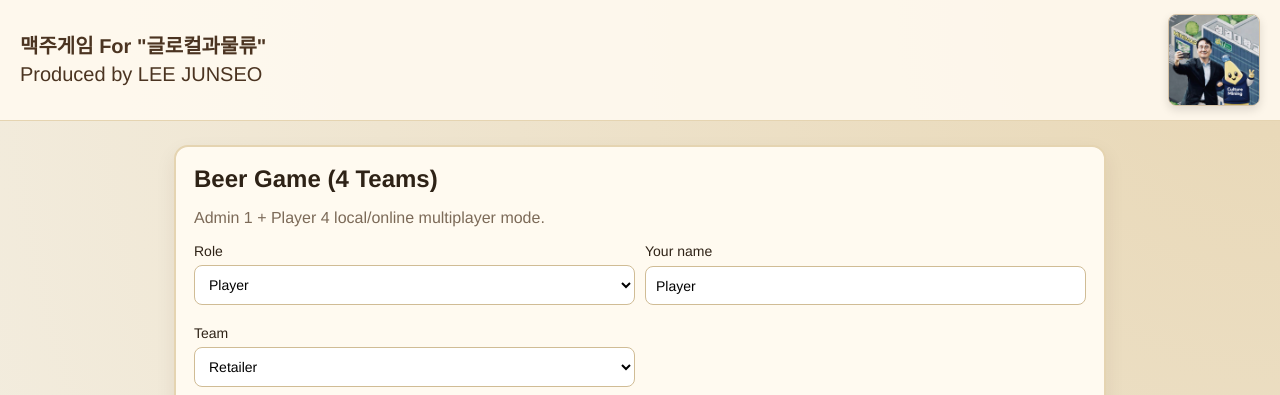
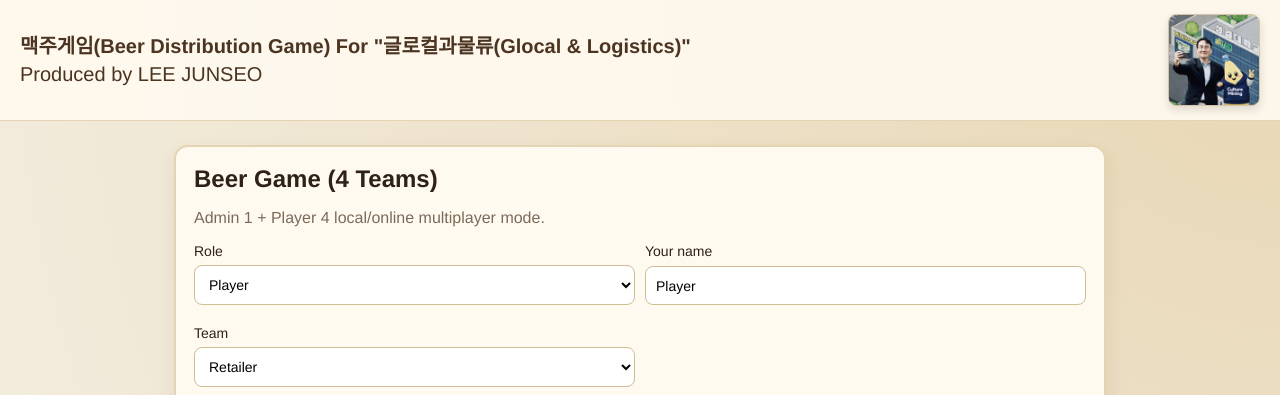
Before and after one commit to korjs2-droid/beergame, a Flask app: page / in a window 1280 px wide. Shown: the top 395 px of the page. Run offline with Flask 3, Linux system fonts and the light colour scheme.

Commit message:
Update index.html

```diff
--- a/beergame_4team_web/templates/index.html
+++ b/beergame_4team_web/templates/index.html
@@ -9,7 +9,7 @@
   <body>
     <header class="top-header">
       <div class="top-header-text">
-        <div class="top-header-game">맥주게임 For "글로컬과물류"</div>
+        <div class="top-header-game">맥주게임(Beer Distribution Game) For "글로컬과물류(Glocal & Logistics)"</div>
         <div class="top-header-maker">Produced by LEE JUNSEO</div>
       </div>
       <img src="/static/assets/lee.JPG" alt="LEE JUNSEO" class="credit-photo" />
```
